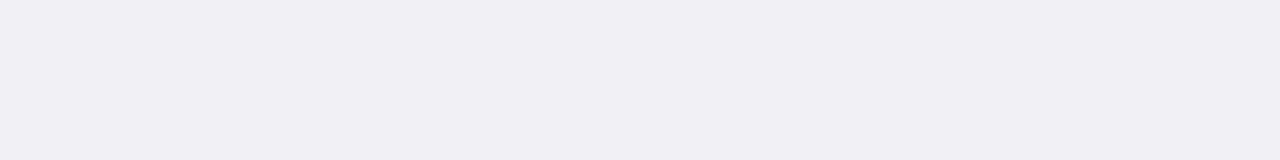
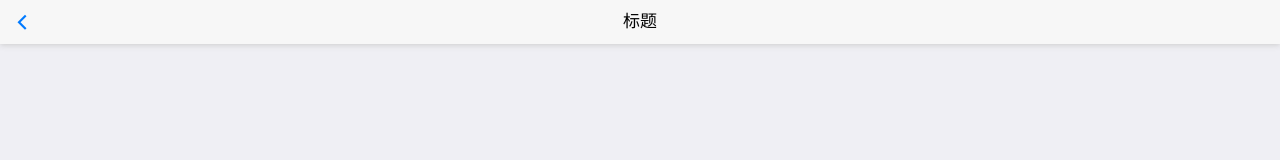
Before and after one commit to syAndroid/webapp, a plain HTML site: page testgit-sy/index.html in a window 1280 px wide. Drawn offline with Linux system fonts and the light colour scheme.

Commit message:
test commit one

```diff
--- a/testgit-sy/index.html
+++ b/testgit-sy/index.html
@@ -11,6 +11,9 @@
     </script>
 </head>
 <body>
-
+	<header class="mui-bar mui-bar-nav">
+	    <a class="mui-action-back mui-icon mui-icon-left-nav mui-pull-left"></a>
+	    <h1 class="mui-title">标题</h1>
+	</header>
 </body>
 </html>
```
